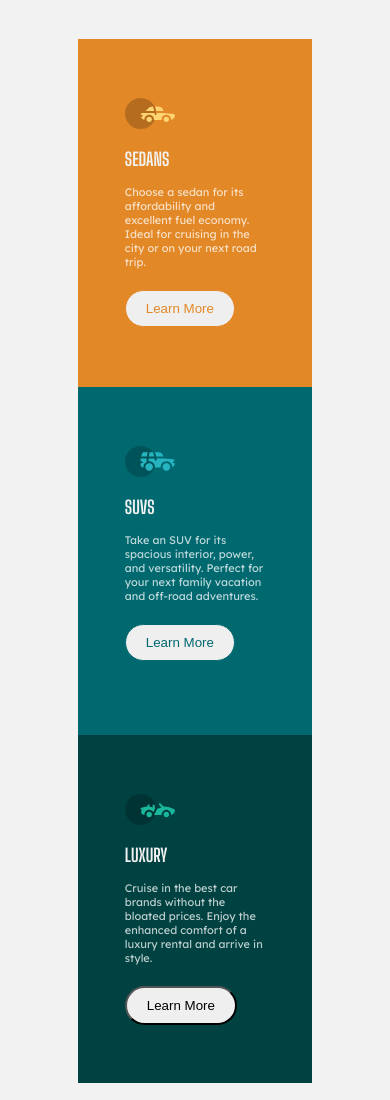
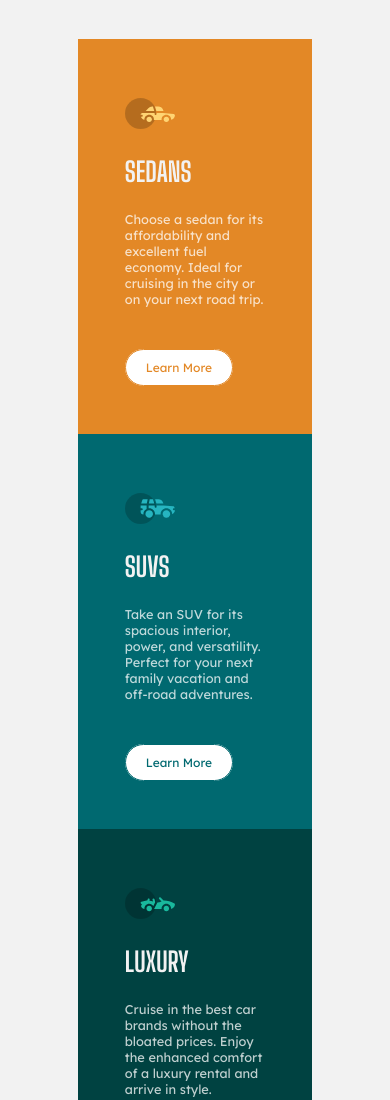
Before and after one commit to TSPraneeth/3-column-preview-card, a plain HTML site: page index.html in a window 390 px wide. Shown: the top 1100 px of the page. Drawn offline with Linux system fonts and the light colour scheme.

Commit message:
updated content

```diff
--- a/css/styles.css
+++ b/css/styles.css
@@ -13,6 +13,7 @@ body
     position: absolute;
     top: 50%;
     left: 50%;
+    min-width: 75%;
     transform: translate(-50%,-50%);
     display: grid;
     grid-template-columns: 1fr 1fr 1fr;
@@ -27,7 +28,7 @@ body
 
 .cards img
 {
-    width: 80px;
+    width: 50px;
 }
 
 .card-1
@@ -59,15 +60,18 @@ body
 .descriptions
 {
     color: hsla(0, 0%, 100%, 0.75);
-    font-size:11px;
+    font-size:0.75rem;
+    margin-bottom: 50px;
 }
 
 .learn-more
 {
     width: 130px;
-    margin-top:50px;
     padding: 10px 20px;
     border-radius: 40px;
+    background-color: white;
+    text-decoration: none;
+    font-size: 0.75rem;
 
 }
 
@@ -99,9 +103,10 @@ body
     cursor: pointer;
 }
 
-@media screen and (max-width:596px) {
+@media screen and (max-width:650px) {
     .card-container
     {
+        min-width: unset;
         grid-template-columns: 1fr;
         grid-template-rows: 1fr 1fr 1fr;
         grid-template-areas:
@@ -124,13 +129,15 @@ body
         width: unset;
     }
 
-    .headings
-    {
-        font-size: larger;
-    }
-
     .cards img
     {
         width:50px;
     }
 }
+
+@media screen and (max-width:1200px) {
+    .descriptions
+    {
+        font-size: 0.80rem;
+    }
+}
--- a/index.html
+++ b/index.html
@@ -23,7 +23,7 @@
       <p class="descriptions">Choose a sedan for its affordability and excellent fuel economy. Ideal for cruising in the
         city
         or on your next road trip.</p>
-      <button class="learn-more learn1" type="button">Learn More</button>
+      <a class="learn-more learn1" href="#">Learn More</a>
     </div>
 
     <div class="card-2 cards">
@@ -32,7 +32,7 @@
       <p class="descriptions">Take an SUV for its spacious interior, power, and versatility. Perfect for your next
         family vacation
         and off-road adventures.</p>
-      <button class="learn-more learn2" type="button">Learn More</button>
+        <a class="learn-more learn2" href="#">Learn More</a>
     </div>
 
     <div class="card-3 cards">
@@ -41,7 +41,7 @@
       <p class="descriptions">Cruise in the best car brands without the bloated prices. Enjoy the enhanced comfort of a
         luxury
         rental and arrive in style.</p>
-      <button class="learn-more learn 3" type="button">Learn More</button>
+        <a class="learn-more learn3" href="#">Learn More</a>
     </div>
 
   </section>
```
